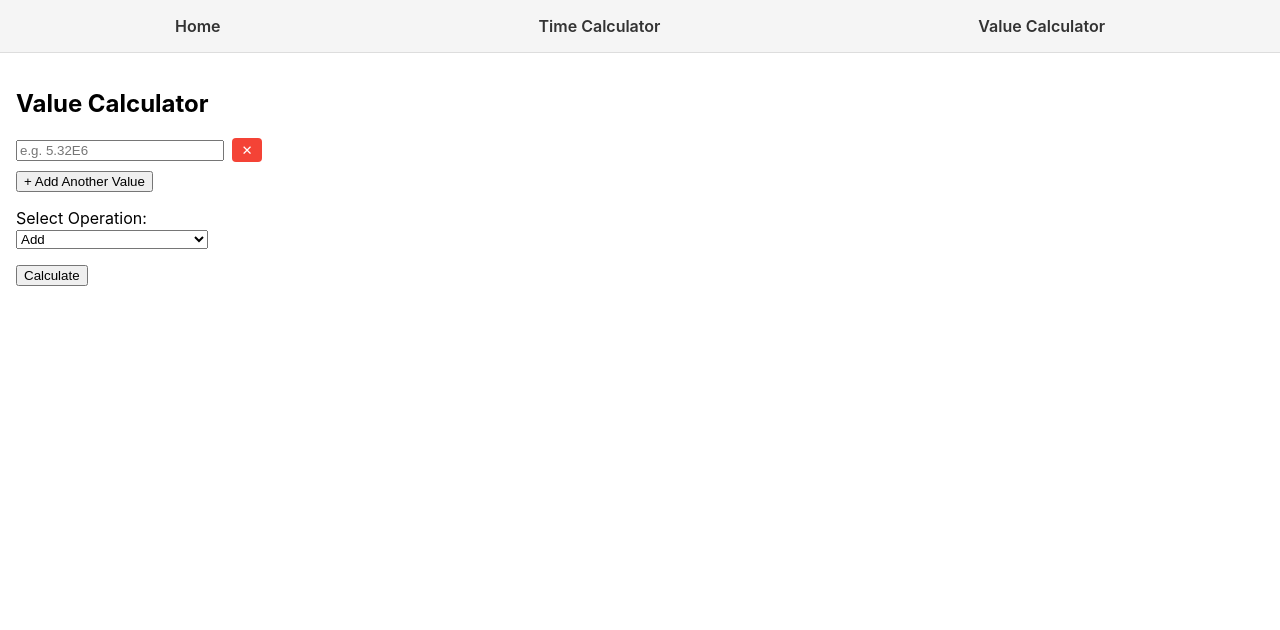
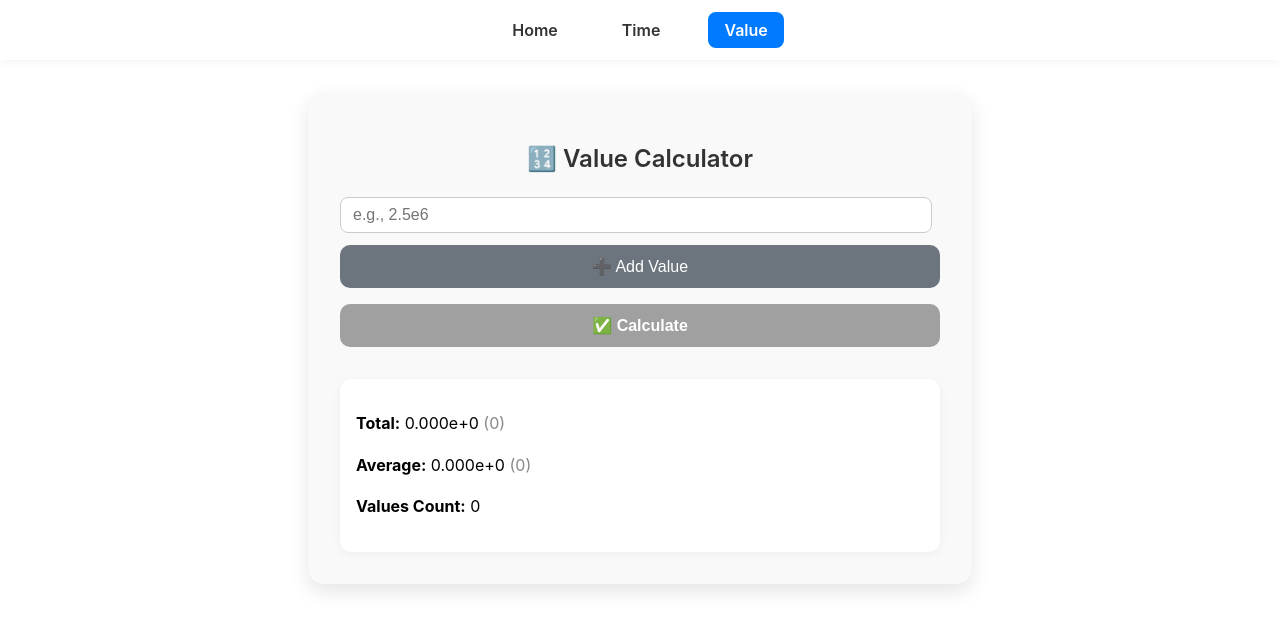
Before and after one commit to tran-matt/miltenyicalc, a React (Create React App) app: page /value in a window 1280 px wide. Shown: the top 630 px of the page. Built offline with nearby package versions, Linux system fonts and the light colour scheme.

Commit message:
added changes to display

```diff
--- a/src/Home.jsx
+++ b/src/Home.jsx
@@ -1,26 +1,65 @@
-// src/Home.js
 import React from 'react';
 import { Link } from 'react-router-dom';
 
 function Home() {
   return (
-    <div style={{ padding: '2rem' }}>
-      <h1>Welcome to Time & Value Calculator</h1>
-      <p>This simple app helps you quickly calculate time differences and custom value-based calculations.</p>
-      <div style={{ marginTop: '2rem' }}>
-        <Link to="/time" style={linkStyle}>→ Time Calculator</Link><br />
-        <Link to="/value" style={linkStyle}>→ Value Calculator</Link>
+    <div style={{
+      padding: '3rem 1rem',
+      maxWidth: '700px',
+      margin: '0 auto',
+      fontFamily: 'Inter, Arial, sans-serif',
+      color: '#333'
+    }}>
+      <h1 style={{
+        fontSize: '2.5rem',
+        marginBottom: '1rem',
+        fontWeight: '700',
+        textAlign: 'center'
+      }}>
+        Time & Value Calculator
+      </h1>
+
+      <p style={{
+        fontSize: '1.1rem',
+        textAlign: 'center',
+        color: '#555',
+        maxWidth: '600px',
+        margin: '0 auto 2rem'
+      }}>
+        This simple tool lets you quickly calculate time differences in days and hours, or perform value-based operations like adding, averaging, and using scientific notation.
+      </p>
+
+      <div style={{
+        display: 'flex',
+        justifyContent: 'center',
+        flexDirection: 'column',
+        gap: '1rem',
+        alignItems: 'center'
+      }}>
+        <Link to="/time" style={buttonStyle}>
+          ⏱️ Time Calculator
+        </Link>
+
+        <Link to="/value" style={buttonStyle}>
+          🔢 Value Calculator
+        </Link>
       </div>
     </div>
   );
 }
 
-const linkStyle = {
+const buttonStyle = {
   display: 'inline-block',
-  margin: '1rem 0',
+  padding: '0.75rem 1.5rem',
+  backgroundColor: '#007bff',
+  color: 'white',
+  fontWeight: '600',
+  borderRadius: '12px',
   textDecoration: 'none',
-  color: '#007bff',
-  fontWeight: 'bold'
+  fontSize: '1.1rem',
+  transition: 'background-color 0.3s ease',
+  boxShadow: '0 4px 12px rgba(0,0,0,0.1)',
+  width: 'fit-content',
 };
 
 export default Home;
--- a/src/components/Navbar.jsx
+++ b/src/components/Navbar.jsx
@@ -1,28 +1,60 @@
 import React from 'react';
-import { Link } from 'react-router-dom';
+import { Link, useLocation } from 'react-router-dom';
 
 function Navbar() {
+  const location = useLocation();
+
+  const isActive = (path) => location.pathname === path;
+
   return (
     <nav style={navStyle}>
-      <Link to="/" style={linkStyle}>Home</Link>
-      <Link to="/time" style={linkStyle}>Time Calculator</Link>
-      <Link to="/value" style={linkStyle}>Value Calculator</Link>
+      <div style={navInner}>
+        <Link to="/" style={{ ...linkStyle, ...(isActive('/') ? activeStyle : {}) }}>
+          Home
+        </Link>
+        <Link to="/time" style={{ ...linkStyle, ...(isActive('/time') ? activeStyle : {}) }}>
+          Time
+        </Link>
+        <Link to="/value" style={{ ...linkStyle, ...(isActive('/value') ? activeStyle : {}) }}>
+          Value
+        </Link>
+      </div>
     </nav>
   );
 }
 
 const navStyle = {
-  padding: '1rem',
-  backgroundColor: '#f5f5f5',
+  backgroundColor: '#ffffff',
+  boxShadow: '0 2px 8px rgba(0,0,0,0.05)',
+  padding: '0.75rem 1.5rem',
+  position: 'sticky',
+  top: 0,
+  zIndex: 1000
+};
+
+const navInner = {
   display: 'flex',
-  justifyContent: 'space-around',
-  borderBottom: '1px solid #ddd'
+  justifyContent: 'center',
+  gap: '2rem',
+  alignItems: 'center',
+  maxWidth: '900px',
+  margin: '0 auto',
+  fontFamily: 'Inter, Arial, sans-serif'
 };
 
 const linkStyle = {
   textDecoration: 'none',
   color: '#333',
-  fontWeight: '600'
+  fontWeight: '600',
+  fontSize: '1rem',
+  padding: '0.5rem 1rem',
+  borderRadius: '8px',
+  transition: 'background-color 0.2s ease, color 0.2s ease'
+};
+
+const activeStyle = {
+  backgroundColor: '#007bff',
+  color: 'white'
 };
 
 export default Navbar;
--- a/src/components/TimeCalculator.jsx
+++ b/src/components/TimeCalculator.jsx
@@ -5,9 +5,16 @@ function TimeCalculator() {
   const [endTime, setEndTime] = useState('');
   const [dayDifference, setDayDifference] = useState(0);
   const [result, setResult] = useState('');
+  const [error, setError] = useState('');
 
   const calculateTimeDifference = () => {
-    if (!startTime || !endTime) return;
+    setError('');
+    setResult('');
+
+    if (!startTime || !endTime) {
+      setError('Please enter both start and end times.');
+      return;
+    }
 
     const [startHour, startMinute] = startTime.split(':').map(Number);
     const [endHour, endMinute] = endTime.split(':').map(Number);
@@ -16,6 +23,12 @@ function TimeCalculator() {
     const end = new Date(1970, 0, 1 + Number(dayDifference), endHour, endMinute);
 
     const diffMs = end - start;
+
+    if (diffMs < 0) {
+      setError('End time must be after start time.');
+      return;
+    }
+
     const diffHours = Math.floor(diffMs / (1000 * 60 * 60));
     const diffMinutes = Math.floor((diffMs % (1000 * 60 * 60)) / (1000 * 60));
 
@@ -23,20 +36,69 @@ function TimeCalculator() {
   };
 
   return (
-    <div style={{ padding: '1rem' }}>
-      <h2>Time Calculator</h2>
-      <label>Start Time (HH:MM):</label><br />
-      <input type="time" value={startTime} onChange={(e) => setStartTime(e.target.value)} /><br />
+    <div style={{
+      maxWidth: '400px',
+      margin: '2rem auto',
+      padding: '2rem',
+      borderRadius: '12px',
+      boxShadow: '0 4px 10px rgba(0,0,0,0.1)',
+      fontFamily: 'Arial, sans-serif',
+      backgroundColor: '#fff'
+    }}>
+      <h2 style={{ textAlign: 'center' }}>⏱️ Time Calculator</h2>
 
-      <label>End Time (HH:MM):</label><br />
-      <input type="time" value={endTime} onChange={(e) => setEndTime(e.target.value)} /><br />
+      <div style={{ marginBottom: '1rem' }}>
+        <label htmlFor="start">Start Time:</label>
+        <input
+          id="start"
+          type="time"
+          value={startTime}
+          onChange={(e) => setStartTime(e.target.value)}
+          style={{ width: '100%', padding: '0.5rem', marginTop: '0.25rem' }}
+        />
+      </div>
 
-      <label>Days Between Start and End Time:</label><br />
-      <input type="number" min="0" value={dayDifference} onChange={(e) => setDayDifference(e.target.value)} /><br />
+      <div style={{ marginBottom: '1rem' }}>
+        <label htmlFor="end">End Time:</label>
+        <input
+          id="end"
+          type="time"
+          value={endTime}
+          onChange={(e) => setEndTime(e.target.value)}
+          style={{ width: '100%', padding: '0.5rem', marginTop: '0.25rem' }}
+        />
+      </div>
 
-      <button onClick={calculateTimeDifference} style={{ marginTop: '1rem' }}>Calculate</button>
+      <div style={{ marginBottom: '1rem' }}>
+        <label htmlFor="days">Incubation Days Between:</label>
+        <input
+          id="days"
+          type="number"
+          min="0"
+          value={dayDifference}
+          onChange={(e) => setDayDifference(e.target.value)}
+          style={{ width: '100%', padding: '0.5rem', marginTop: '0.25rem' }}
+        />
+      </div>
 
-      {result && <p><strong>Difference:</strong> {result}</p>}
+      <button
+        onClick={calculateTimeDifference}
+        style={{
+          width: '100%',
+          padding: '0.75rem',
+          backgroundColor: '#007bff',
+          color: '#fff',
+          border: 'none',
+          borderRadius: '8px',
+          cursor: 'pointer',
+          fontWeight: 'bold'
+        }}
+      >
+        Calculate
+      </button>
+
+      {error && <p style={{ color: 'red', marginTop: '1rem' }}>{error}</p>}
+      {result && <p style={{ color: 'green', marginTop: '1rem' }}><strong>Difference:</strong> {result}</p>}
     </div>
   );
 }
--- a/src/components/ValueCalculator.jsx
+++ b/src/components/ValueCalculator.jsx
@@ -2,8 +2,7 @@ import React, { useState } from 'react';
 
 function ValueCalculator() {
   const [values, setValues] = useState(['']);
-  const [operation, setOperation] = useState('add');
-  const [result, setResult] = useState(null);
+  const [result, setResult] = useState({ sum: 0, avg: 0 });
 
   const handleValueChange = (index, newValue) => {
     const updated = [...values];
@@ -15,97 +14,135 @@ function ValueCalculator() {
     setValues([...values, '']);
   };
 
-  const removeInput = (indexToRemove) => {
-    const updated = values.filter((_, index) => index !== indexToRemove);
-    setValues(updated.length ? updated : ['']); // leave at least one input
+  const removeInput = (index) => {
+    const updated = values.filter((_, i) => i !== index);
+    setValues(updated.length ? updated : ['']);
   };
 
   const calculate = () => {
-    const nums = values.map(v => {
-      const parsed = Number(v);
-      return isNaN(parsed) ? null : parsed;
-    }).filter(n => n !== null);
-
-    let res;
-
-    if (nums.length === 0) {
-      setResult("Enter valid numbers");
-      return;
+    try {
+      const numericValues = values.map(v => parseFloat(v)).filter(v => !isNaN(v));
+      const sum = numericValues.reduce((acc, val) => acc + val, 0);
+      const avg = numericValues.length ? sum / numericValues.length : 0;
+      setResult({ sum, avg });
+    } catch {
+      setResult({ sum: 0, avg: 0 });
     }
-
-    switch (operation) {
-      case 'add':
-        res = nums.reduce((a, b) => a + b, 0);
-        break;
-      case 'subtract':
-        res = nums.reduce((a, b) => a - b);
-        break;
-      case 'multiply':
-        res = nums.reduce((a, b) => a * b, 1);
-        break;
-      case 'divide':
-        res = nums.reduce((a, b) => a / b);
-        break;
-      case 'average':
-        res = nums.reduce((a, b) => a + b, 0) / nums.length;
-        break;
-      case 'exponent':
-        res = nums.length === 2 ? Math.pow(nums[0], nums[1]) : 'Needs exactly 2 values for exponentiation';
-        break;
-      default:
-        res = 'Invalid operation';
-    }
-
-    setResult(res.toExponential ? res.toExponential(2) : res);
   };
 
+  const hasValidInput = values.some(v => v.trim() !== '');
+
   return (
-    <div style={{ padding: '1rem' }}>
-      <h2>Value Calculator</h2>
-      <div>
-        {values.map((val, i) => (
-          <div key={i} style={{ display: 'flex', alignItems: 'center', marginBottom: '0.5rem' }}>
+    <div style={{
+      maxWidth: '600px',
+      margin: '2rem auto',
+      padding: '2rem',
+      borderRadius: '16px',
+      boxShadow: '0 8px 20px rgba(0,0,0,0.1)',
+      fontFamily: 'Inter, Arial, sans-serif',
+      backgroundColor: '#f9f9f9',
+      transition: 'all 0.3s ease'
+    }}>
+      <h2 style={{
+        textAlign: 'center',
+        marginBottom: '1.5rem',
+        fontWeight: '600',
+        color: '#333'
+      }}>🔢 Value Calculator</h2>
+
+      {values.map((val, idx) => (
+        <div key={idx} style={{
+          display: 'flex',
+          marginBottom: '0.75rem',
+          alignItems: 'center',
+          transition: 'all 0.3s ease'
+        }}>
           <input
             type="text"
-              placeholder={`e.g. 5.32E6`}
+            placeholder="e.g., 2.5e6"
+            title="Supports scientific notation"
             value={val}
-              onChange={(e) => handleValueChange(i, e.target.value)}
-              style={{ width: '200px' }}
+            onChange={(e) => handleValueChange(idx, e.target.value)}
+            style={{
+              flex: 1,
+              padding: '0.5rem 0.75rem',
+              borderRadius: '8px',
+              border: '1px solid #ccc',
+              fontSize: '1rem',
+              marginRight: '0.5rem',
+              transition: 'border-color 0.2s ease'
+            }}
           />
+          {values.length > 1 && (
             <button
-              onClick={() => removeInput(i)}
+              onClick={() => removeInput(idx)}
+              aria-label="Remove input"
+              title="Remove this value"
               style={{
-                marginLeft: '8px',
-                padding: '0.3rem 0.6rem',
+                padding: '0.4rem 0.6rem',
+                backgroundColor: '#e74c3c',
+                color: '#fff',
+                border: 'none',
+                borderRadius: '8px',
                 cursor: 'pointer',
-                background: '#f44336',
-                color: 'white',
-                border: 'none',
-                borderRadius: '4px'
+                fontWeight: 'bold'
               }}
             >
-              ✕
+              ×
             </button>
+          )}
         </div>
       ))}
-        <button onClick={addInput}>+ Add Another Value</button>
+
+      <button
+        onClick={addInput}
+        style={{
+          marginBottom: '1rem',
+          width: '100%',
+          padding: '0.75rem',
+          backgroundColor: '#6c757d',
+          color: '#fff',
+          border: 'none',
+          borderRadius: '10px',
+          cursor: 'pointer',
+          fontSize: '1rem',
+          fontWeight: '500'
+        }}
+      >
+        ➕ Add Value
+      </button>
+
+      <button
+        onClick={calculate}
+        disabled={!hasValidInput}
+        style={{
+          width: '100%',
+          padding: '0.75rem',
+          backgroundColor: hasValidInput ? '#007bff' : '#a0a0a0',
+          color: '#fff',
+          border: 'none',
+          borderRadius: '10px',
+          cursor: hasValidInput ? 'pointer' : 'not-allowed',
+          fontWeight: 'bold',
+          fontSize: '1rem',
+          transition: 'background-color 0.3s ease'
+        }}
+      >
+        ✅ Calculate
+      </button>
+
+      <div style={{
+        marginTop: '2rem',
+        padding: '1rem',
+        backgroundColor: '#fff',
+        borderRadius: '12px',
+        boxShadow: '0 2px 10px rgba(0,0,0,0.05)',
+        lineHeight: '1.6'
+      }}>
+        <p><strong>Total:</strong> {result.sum.toExponential(3)} <span style={{ color: '#888' }}>({result.sum.toLocaleString()})</span></p>
+        <p><strong>Average:</strong> {result.avg.toExponential(3)} <span style={{ color: '#888' }}>({result.avg.toLocaleString()})</span></p>
+        <p><strong>Values Count:</strong> {values.filter(v => v.trim() !== '').length}</p>
       </div>
-
-      <div style={{ marginTop: '1rem' }}>
-        <label>Select Operation:</label><br />
-        <select value={operation} onChange={(e) => setOperation(e.target.value)}>
-          <option value="add">Add</option>
-          <option value="subtract">Subtract</option>
-          <option value="multiply">Multiply</option>
-          <option value="divide">Divide</option>
-          <option value="average">Average</option>
-          <option value="exponent">Exponent (Base ^ Exponent)</option>
-        </select>
-      </div>
-
-      <button onClick={calculate} style={{ marginTop: '1rem' }}>Calculate</button>
-
-      {result !== null && <p><strong>Result:</strong> {result}</p>}
     </div>
   );
 }
```
Lines whose indentation alone changed are shown as unchanged.
